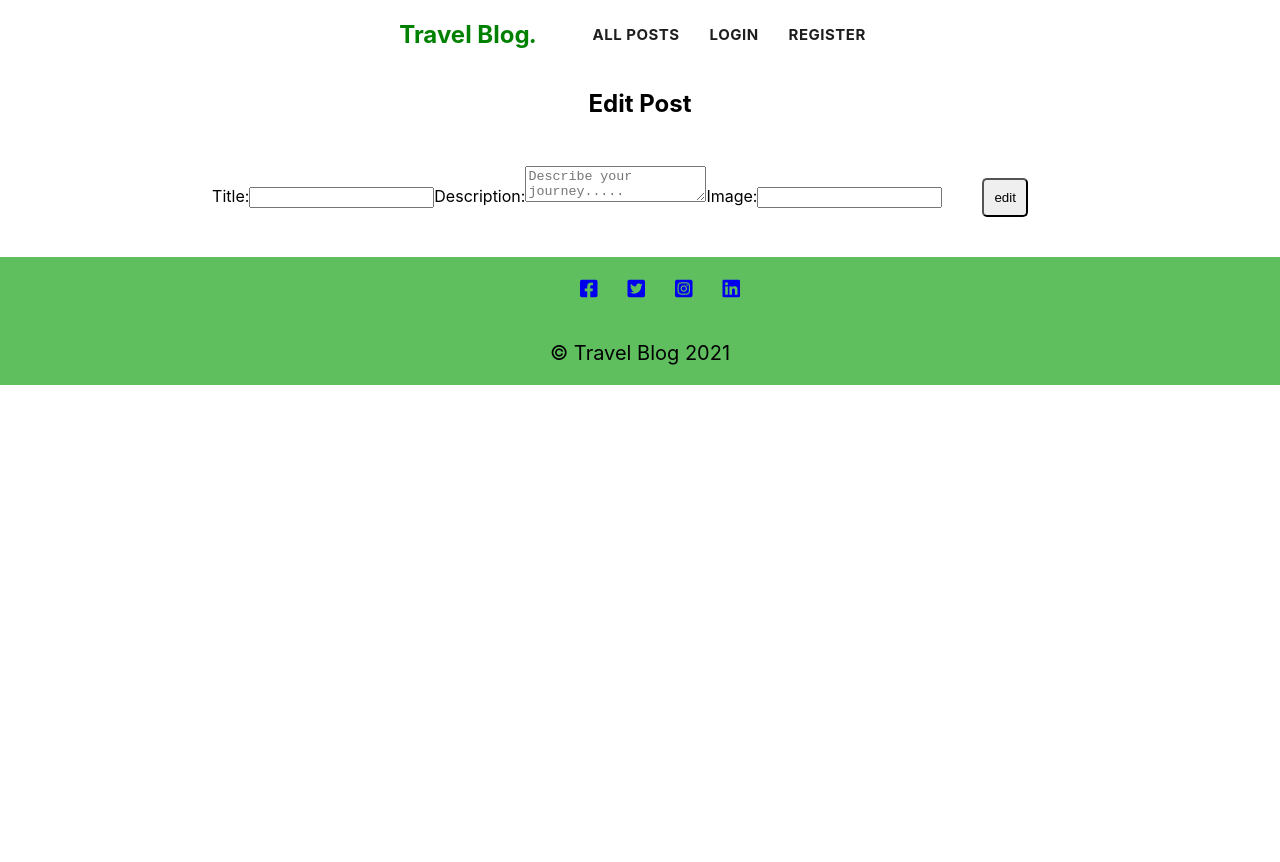
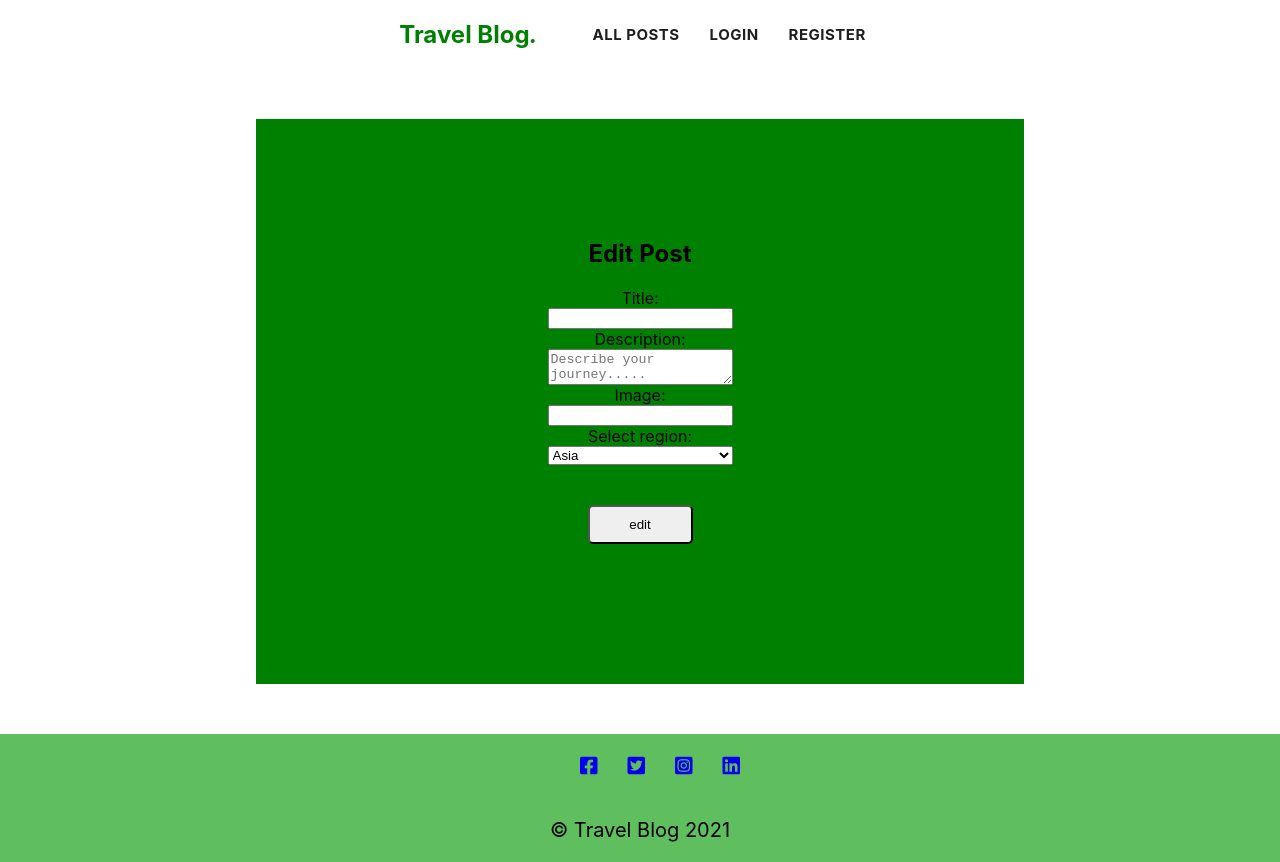
Before and after one commit to napostolova/Blog, a React (Create React App) app: page /edit/1 in a window 1280 px wide. Before the commit the page ends 800 px from the top, so only its background shows below. Built offline with nearby package versions, Linux system fonts and the light colour scheme; no server answers.

Commit message:
Add edit post

```diff
--- a/src/App.js
+++ b/src/App.js
@@ -14,13 +14,9 @@ import PostEdit from './components/PostEdit/PostEdit';
 import MyPosts from './components/MyPosts/MyPosts';
 import Logout from './components/Logout/Logout';
 
-
-
 function App() {
 
-
   return (
-
 
 <AuthProvider>
     <div className="App">
@@ -31,10 +27,11 @@ function App() {
           <Route path="/register" component={Register}/>
           <Route path="/login" component={Login}/>
           <Route path="/logout" component={Logout}/>
+          <Route path="/details/:id" component={PostDetails}/>
           <Route path="/create" component={PostCreate}/>
-          <Route path="/details/:id" component={PostDetails}/>
           <Route path="/edit/:id" component={PostEdit}/>
           <Route path="/my-posts" component={MyPosts}/>
+
          </Switch>
 
 
--- a/src/components/PostCreate/PostCreate.js
+++ b/src/components/PostCreate/PostCreate.js
@@ -3,21 +3,27 @@ import {useHistory} from 'react-router-dom';
 import styles from './PostCreate.module.css';
 import { create } from "../../services/postServices";
 
+import { useAuthContext } from '../../contexts/AuthContext';
+
 function PostCreate () {
     const history = useHistory();
 
-    const token = localStorage.getItem('token');
+    const {user } = useAuthContext();
+
 
 const onCreateHandler = (e) => {
     e.preventDefault()
 
-    const title = e.target.title.value;
-    const description = e.target.description.value;
-    const imageUrl = e.target.imageUrl.value;
+    let formData = new FormData(e.currentTarget);
 
-    const data = {title, description, imageUrl};
+    const title = formData.get('title');
+    const description = formData.get('description');
+    const imageUrl = formData.get('imageUrl');
+    const region = formData.get('region');
 
-    create(data, token)
+    const data = {title, description, imageUrl, region};
+
+    create(data, user.accessToken)
     .then(res => res.json())
     .then(data => {
         if(data.message) {
@@ -49,7 +55,17 @@ const onCreateHandler = (e) => {
                 <label htmlFor="imageUrl">Image:</label>
                 <input type="text" name="imageUrl" id="imageUrl" />
 
-                <input className={styles['submit']} type="submit" value="create" />
+                <label htmlFor="region">Select region:</label>
+                <select  name="region" id="region" >
+                  <option value="asia">Asia</option>
+                  <option value="africa">Africa</option>
+                  <option value="australia">Australia</option>
+                  <option value="europe">Europe</option>
+                  <option value="north america">North America</option>
+                  <option value="south america">South America</option>
+                </select>
+
+                <input className={styles['submit']} type="submit" value="Create your post" />
 
             </div>
             </form>
--- a/src/components/PostCreate/PostCreate.module.css
+++ b/src/components/PostCreate/PostCreate.module.css
@@ -1,11 +1,11 @@
-.register-page {
+.create-page {
     display: flex;
     background: green;
     width: 60%;
     margin: 50px auto;
 }
 
-.register-form {
+.create-form {
     display: flex;
     flex-direction: column;
     margin: 50px auto;
--- a/src/components/PostDetails/PostDetails.js
+++ b/src/components/PostDetails/PostDetails.js
@@ -1,35 +1,39 @@
+import { useAuthContext } from '../../contexts/AuthContext';
+import usePostState from '../../hooks/usePostState';
 import styles from './PostDetails.module.css';
-
-import { useState, useEffect } from "react";
-import { getById } from "../../services/postServices";
 
 const { useRouteMatch, Link } = require("react-router-dom");
 
 function PostDetails() {
-  const [post, setPost] = useState({});
+  const {params} = useRouteMatch();
 
-  const {params} = useRouteMatch();
-  console.log(params);
-  useEffect(() =>{
-    getById(params.id)
-    .then (result => {
-      setPost(result)
-    })
+  const [post, setPost] = usePostState(params.id);
 
-  }, [])
+  const {user} = useAuthContext();
 
-    return (
+  let isOwner = user._id == post.ownerId;
+
+     return (
 
         <section className="post-details">
             <h1>{post.title}</h1>
+            <p className={styles['region']}>{post.region}</p>
             <article  className={styles['container-image']}>
               <img className={styles['image']} src={post.imageUrl} alt=""/>
             </article>
             <article>
               {post.description}
             </article>
-            <Link to={`/edit/${post._id}`} >Edit</Link>
-            <button >Delete</button>
+
+            { isOwner
+                  ?  <>
+                   <Link to={`/edit/${post._id}`} >Edit</Link>
+                    <button >Delete</button>
+                    </>
+                  : <>
+                    </>
+             }
+
           </section>
 
     )
--- a/src/components/PostDetails/PostDetails.module.css
+++ b/src/components/PostDetails/PostDetails.module.css
@@ -6,3 +6,8 @@
    .image {
        max-width: 100%;
    }
+   .region {
+    font-style: italic;
+    text-transform: capitalize ;
+
+  }
--- a/src/components/PostEdit/PostEdit.js
+++ b/src/components/PostEdit/PostEdit.js
@@ -1,35 +1,38 @@
 import {useHistory, useRouteMatch} from 'react-router-dom';
-import {useEffect, useState} from 'react';
 
 import styles from './PostEdit.module.css';
-import { getById, update } from "../../services/postServices";
+import { update } from "../../services/postServices";
+import usePostState from '../../hooks/usePostState';
+
+import { useAuthContext } from '../../contexts/AuthContext';
 
 function PostEdit () {
     const history = useHistory();
-    const [post, setPost] = useState({});
 
-    const token = localStorage.getItem('token');
+    const { params } = useRouteMatch();
+    const [post, setPost] = usePostState(params.id)
 
-    const {params} = useRouteMatch();
-    console.log(params);
-    useEffect(() =>{
-      getById(params.id)
-      .then (result => {
-        setPost(result)
-      })
+    const {user} = useAuthContext();
 
-    }, [])
+    const onChangeRegion = (e) => {
+        setPost({...post, region: e.target.value})
+    }
 
 const onEditHandler = (e) => {
     e.preventDefault()
 
-    const title = e.target.title.value;
-    const description = e.target.description.value;
-    const imageUrl = e.target.imageUrl.value;
 
-    const data = {title, description, imageUrl};
 
-    update(data, token)
+     let formData = new FormData(e.currentTarget);
+
+    const title = formData.get('title');
+    const description = formData.get('description');
+    const imageUrl = formData.get('imageUrl');
+    const region = formData.get('region');
+
+    const data = {title, description, imageUrl, region};
+
+    update(post._id, data, user.accessToken)
     .then(res => res.json())
     .then(data => {
         if(data.message) {
@@ -37,8 +40,7 @@ const onEditHandler = (e) => {
             console.log(data.message);
             return new Error();
         }
-        history.push('/');
-        console.log(data);
+        history.push(`/details/${post._id}`);
 
     })
     .catch(error=> console.log(error))
@@ -52,14 +54,24 @@ const onEditHandler = (e) => {
                 <div className="brand-logo"></div>
                 <h1>Edit Post</h1>
 
-                <label htmlFor="username">Title:</label>
-                <input type="text" id="title" name="title" placeholder="" />
+                <label htmlFor="title">Title:</label>
+                <input type="text" id="title" name="title" placeholder="" defaultValue={post.title} />
 
                 <label htmlFor="description">Description:</label>
-                <textarea type="description" id="description" name="description" placeholder="Describe your journey....."/>
+                <textarea type="description" id="description" name="description" placeholder="Describe your journey....." defaultValue={post.description}/>
 
                 <label htmlFor="imageUrl">Image:</label>
-                <input type="text" name="imageUrl" id="imageUrl"  />
+                <input type="text" name="imageUrl" id="imageUrl" defaultValue={post.imageUrl} />
+
+                <label htmlFor="region">Select region:</label>
+                <select  name="region" id="region" value={post.region} onChange={onChangeRegion}>
+                  <option value="asia">Asia</option>
+                  <option value="africa">Africa</option>
+                  <option value="australia">Australia</option>
+                  <option value="europe">Europe</option>
+                  <option value="north america">North America</option>
+                  <option value="south america">South America</option>
+                </select>
 
                 <input className={styles['submit']} type="submit" value="edit" />
 
--- a/src/components/PostEdit/PostEdit.module.css
+++ b/src/components/PostEdit/PostEdit.module.css
@@ -1,11 +1,11 @@
-.register-page {
+.edit-page {
     display: flex;
     background: green;
     width: 60%;
     margin: 50px auto;
 }
 
-.register-form {
+.edit-form {
     display: flex;
     flex-direction: column;
     margin: 50px auto;
--- a/src/components/PostItem/PostItem.js
+++ b/src/components/PostItem/PostItem.js
@@ -12,6 +12,7 @@ function PostItem({
             <article className={styles['container-image']}>
               <img className={styles['image']}src={post.imageUrl} alt="" />
             </article>
+            <p className={styles['region']}>{post.region}</p>
          <Link to={`/details/${post._id}`}>Read more</Link>
         </section>
 
--- a/src/components/PostItem/PostItem.module.css
+++ b/src/components/PostItem/PostItem.module.css
@@ -6,3 +6,8 @@
  .image {
      max-width: 100%;
  }
+ .region {
+   font-style: italic;
+   text-transform: capitalize ;
+
+ }
--- /dev/null
+++ b/src/hooks/usePostState.js
@@ -0,0 +1,22 @@
+import { useState, useEffect } from 'react'
+
+import {getById} from '../services/postServices';
+
+const usePostState = (id) => {
+    const [post, setPost] = useState({});
+
+useEffect(() =>{
+    getById(id)
+     .then (post => {
+      setPost(post)
+    })
+
+  }, [id])
+
+  return [
+      post,
+      setPost
+  ]
+};
+
+export default usePostState;
--- a/src/services/postServices.js
+++ b/src/services/postServices.js
@@ -33,8 +33,8 @@ export function getById(id) {
     .then(res => res.json());
 }
 
-export function update(data, token) {
-    return fetch(`${apiUrl}/api/posts`, {
+export function update(id, data, token) {
+    return fetch(`${apiUrl}/api/posts/${id}`, {
         method: 'put',
         headers: {
             'Content-Type': 'application/json',
```
Also changed, not shown: src/components/MyPosts/MyPosts.js (+10 -7 lines), 2 other files (tests, documents, lock files or other folders).
